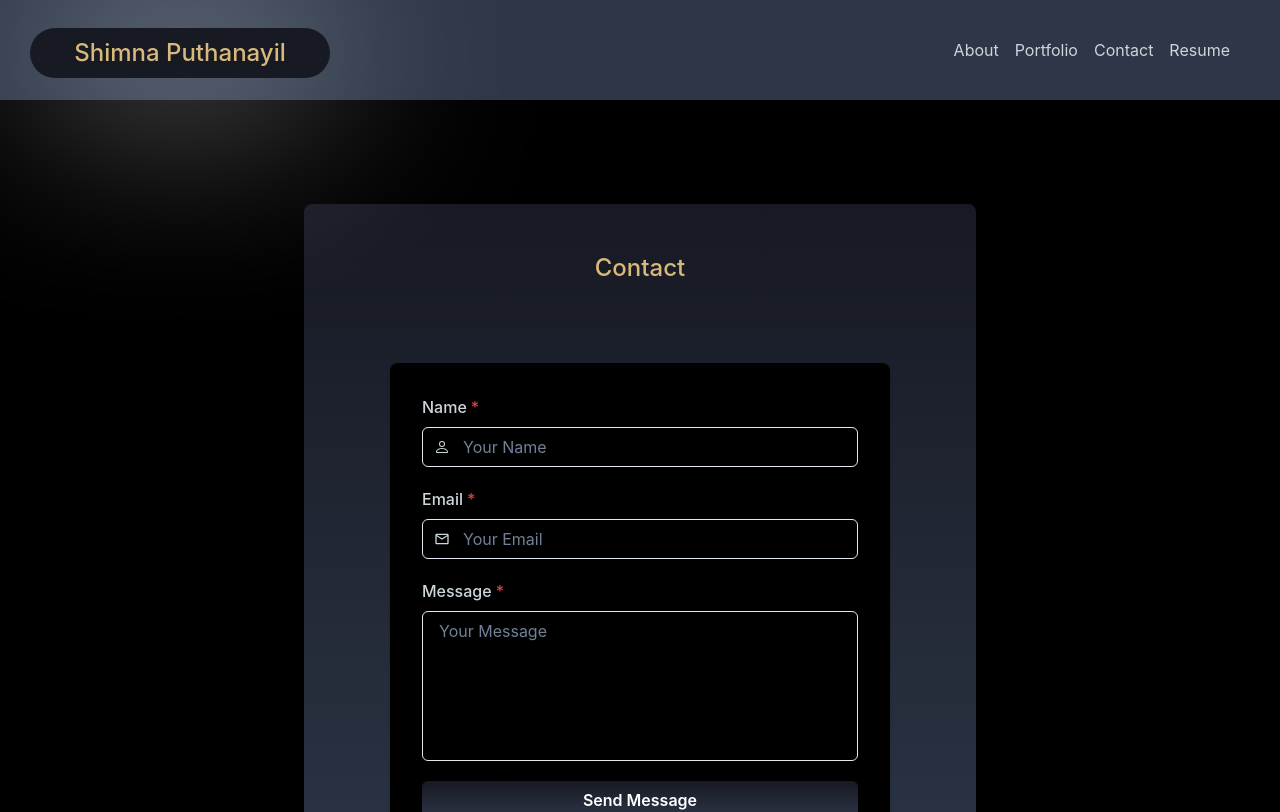
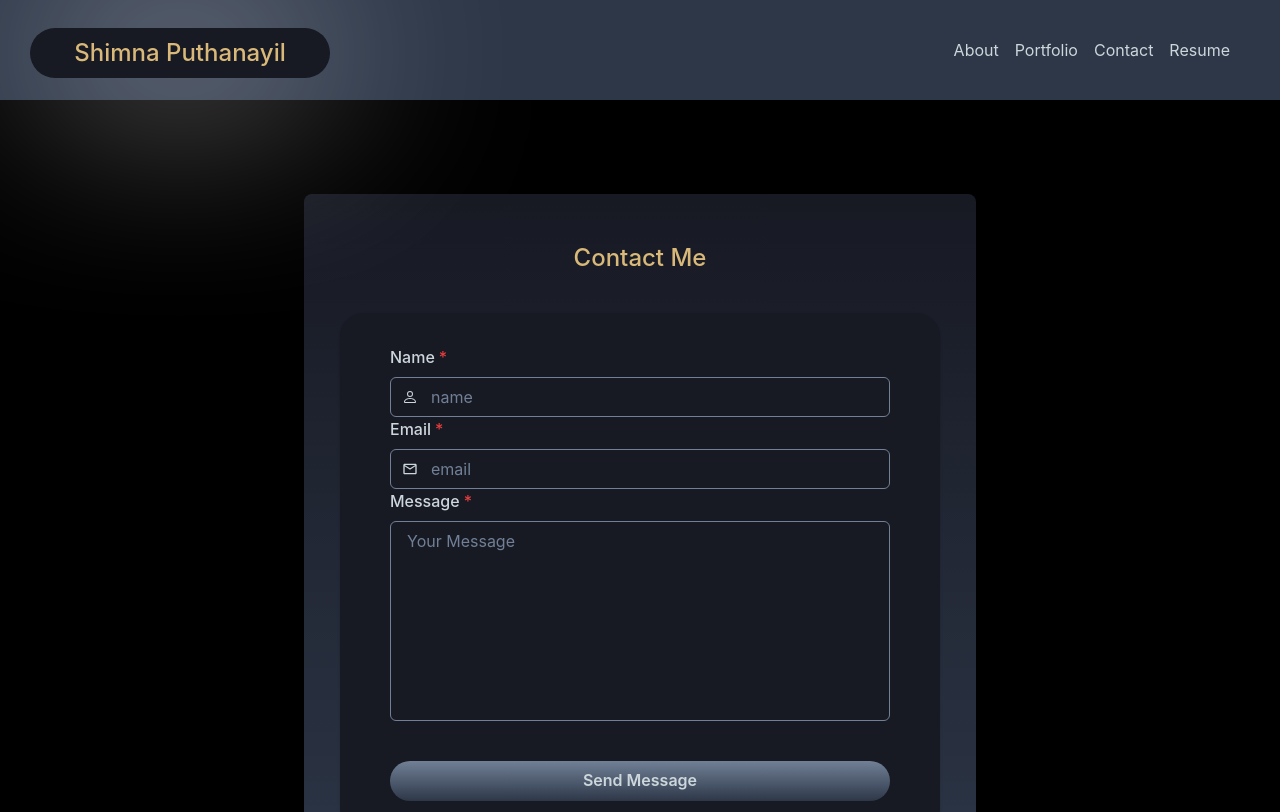
Before and after one commit to shimna-puthanayil/my-final-portfolio, a React (Vite) app: page /Contact in a window 1280 px wide. Shown: the top 812 px of the page. Built offline with nearby package versions, Linux system fonts and the light colour scheme.

Commit message:
changed the styles of form and completed validation

```diff
--- a/package.json
+++ b/package.json
@@ -17,6 +17,7 @@
     "@chakra-ui/react": "^2.8.1",
     "@emotion/react": "^11.11.1",
     "@emotion/styled": "^11.11.0",
+    "formik": "^2.4.5",
     "framer-motion": "^10.16.4",
     "react": "^18.2.0",
     "react-dom": "^18.2.0",
--- a/src/components/UI/Navbar.jsx
+++ b/src/components/UI/Navbar.jsx
@@ -71,7 +71,6 @@ export default function Nav({ links }) {
               p={5}
               ml={{ base: "-200px", md: "30px" }}
               mt={{ base: 10, sm: 10, md: 7 }}
-              // align="center"
               w="300px"
             >
               <Heading
--- a/src/pages/ContactPage.jsx
+++ b/src/pages/ContactPage.jsx
@@ -1,5 +1,10 @@
+//importing  formik to build forms by integrating Chakra UI with Formik
+import { Field, Form, Formik } from "formik";
+
+//importing CHAKRA UI components
 import {
   Box,
+  FormErrorMessage,
   Button,
   Flex,
   FormControl,
@@ -13,11 +18,49 @@ import {
   useColorModeValue,
   VStack,
 } from "@chakra-ui/react";
+
+// Importing  icons
 import { BsPerson } from "react-icons/bs";
 import { MdOutlineEmail } from "react-icons/md";
 
-export default function ContactFormWithSocialButtons() {
-  const fontColor = "rgb(217, 185, 121)";
+// Importing a helper function that will check if the email is valid
+import { validateEmail } from "../utils/helpers";
+export default function ContactPage() {
+  const headingColor = "rgb(217, 185, 121)";
+  const fontColor = "#ccd6db";
+  const borderColor = "gray.500";
+  const borderColorOnFocus = "gray.100";
+  //function to validate name
+  function validateName(value) {
+    let error;
+    if (!value) {
+      error = "Name is required";
+    }
+
+    return error;
+  }
+  //function to validate message
+  function validateMessage(value) {
+    let error;
+    if (!value) {
+      error = "Message is required";
+    }
+
+    return error;
+  }
+
+  //function to validate email
+  function validateEmailId(value) {
+    let error;
+    if (!value) {
+      error = "Email is required";
+      return error;
+    }
+    if (!validateEmail(value)) {
+      error = "Email  is invalid";
+      return error;
+    }
+  }
   return (
     <Flex align="center" justify="center" id="contact">
       <Box
@@ -30,7 +73,7 @@ export default function ContactFormWithSocialButtons() {
             spacing={{ base: 4, md: 8, lg: 20 }}
             borderRadius="lg"
             bgGradient={["linear(to-b, gray.900, gray.700)"]}
-            mt={100}
+            mt={90}
             w="2xl"
             pt={50}
             pb={20}
@@ -39,9 +82,9 @@ export default function ContactFormWithSocialButtons() {
               fontSize={{ base: "xl", md: "2xl" }}
               fontFamily={"body"}
               fontWeight={500}
-              color={fontColor}
+              color={headingColor}
             >
-              Contact
+              Contact Me
             </Heading>
 
             <Stack
@@ -49,63 +92,135 @@ export default function ContactFormWithSocialButtons() {
               direction={{ base: "column", md: "row" }}
             >
               <Box
-                bg={useColorModeValue("gray.100", "gray.700")}
-                borderRadius="lg"
+                bg={useColorModeValue("gray.900", "gray.700")}
+                borderRadius="3xl"
                 p={8}
                 color={useColorModeValue("gray.700", "whiteAlpha.900")}
                 shadow="base"
-                w="500px"
-                background={"black"}
+                w="600px"
+                mt={-10}
               >
                 <VStack spacing={5}>
-                  <FormControl isRequired>
-                    <FormLabel color="#ccd6db">Name</FormLabel>
+                  <Formik
+                    initialValues={{}}
+                    onSubmit={(values, actions) => {
+                      setTimeout(() => {
+                        // alert(JSON.stringify(values, null, 2));
+                        actions.setSubmitting(false);
+                      }, 1000);
+                      console.log(values.email);
+                      console.log(values.name);
+                    }}
+                  >
+                    {(props) => (
+                      <Form>
+                        <Field name="name" validate={validateName}>
+                          {({ field, form }) => (
+                            <FormControl
+                              isInvalid={form.errors.name && form.touched.name}
+                              isRequired
+                            >
+                              <FormLabel color={fontColor}>Name</FormLabel>
 
                               <InputGroup>
                                 <InputLeftElement>
                                   <BsPerson color="#ccd6db" />
                                 </InputLeftElement>
-                      <Input type="text" name="name" placeholder="Your Name" />
+                                <Input
+                                  {...field}
+                                  placeholder="name"
+                                  w={500}
+                                  color={fontColor}
+                                  borderColor={borderColor}
+                                  _focusVisible={{
+                                    borderColor: { borderColorOnFocus },
+                                  }}
+                                />
                               </InputGroup>
+                              <FormErrorMessage>
+                                {form.errors.name}
+                              </FormErrorMessage>
                             </FormControl>
-
-                  <FormControl isRequired>
-                    <FormLabel color="#ccd6db">Email</FormLabel>
+                          )}
+                        </Field>
+                        <Field name="email" validate={validateEmailId}>
+                          {({ field, form }) => (
+                            <FormControl
+                              isInvalid={
+                                form.errors.email && form.touched.email
+                              }
+                              isRequired
+                            >
+                              <FormLabel color={fontColor}>Email</FormLabel>
 
                               <InputGroup>
                                 <InputLeftElement>
-                        <MdOutlineEmail color="#ccd6db" />
+                                  <MdOutlineEmail color={fontColor} />
                                 </InputLeftElement>
                                 <Input
-                        type="email"
-                        name="email"
-                        placeholder="Your Email"
+                                  {...field}
+                                  placeholder="email"
+                                  color={fontColor}
+                                  borderColor={borderColor}
+                                  _focusVisible={{
+                                    borderColor: { borderColorOnFocus },
+                                  }}
                                 />
                               </InputGroup>
+                              <FormErrorMessage>
+                                {form.errors.email}
+                              </FormErrorMessage>
                             </FormControl>
+                          )}
+                        </Field>
 
-                  <FormControl isRequired>
-                    <FormLabel color="#ccd6db">Message</FormLabel>
+                        <Field name="message" validate={validateMessage}>
+                          {({ field, form }) => (
+                            <FormControl
+                              isInvalid={
+                                form.errors.message && form.touched.message
+                              }
+                              isRequired
+                            >
+                              <FormLabel color={fontColor}>Message</FormLabel>
 
                               <Textarea
+                                {...field}
                                 name="message"
                                 placeholder="Your Message"
                                 rows={6}
                                 resize="none"
+                                h={200}
+                                color={fontColor}
+                                borderColor={borderColor}
+                                _focusVisible={{
+                                  borderColor: { borderColorOnFocus },
+                                }}
                               />
+                              <FormErrorMessage>
+                                {form.errors.message}
+                              </FormErrorMessage>
                             </FormControl>
-
+                          )}
+                        </Field>
                         <Button
+                          mt={10}
                           colorScheme="black"
-                    bgGradient={["linear(to-b, gray.900, gray.700)"]}
-                    color="white"
+                          isLoading={props.isSubmitting}
+                          type="submit"
+                          bgGradient={["linear(to-b, gray.500, gray.700)"]}
+                          color={fontColor}
+                          borderRadius="full"
                           _hover={{
-                      bg: "gray.900",
+                            bg: "gray.700",
                           }}
                           width="full"
                         >
                           Send Message
                         </Button>
+                      </Form>
+                    )}
+                  </Formik>
                 </VStack>
               </Box>
             </Stack>
--- /dev/null
+++ b/src/utils/helpers.js
@@ -0,0 +1,5 @@
+export function validateEmail(email) {
+  const re =
+    /^(([^<>()[\]\\.,;:\s@"]+(\.[^<>()[\]\\.,;:\s@"]+)*)|(".+"))@((\[[0-9]{1,3}\.[0-9]{1,3}\.[0-9]{1,3}\.[0-9]{1,3}\])|(([a-zA-Z\-0-9]+\.)+[a-zA-Z]{2,}))$/;
+  return re.test(String(email).toLowerCase());
+}
```
Also changed, not shown: src/pages/Test.jsx (added, +48 -0 lines), public/images/contact.jpeg (added), 1 other file (tests, documents, lock files or other folders). Lines whose indentation alone changed are shown as unchanged.
